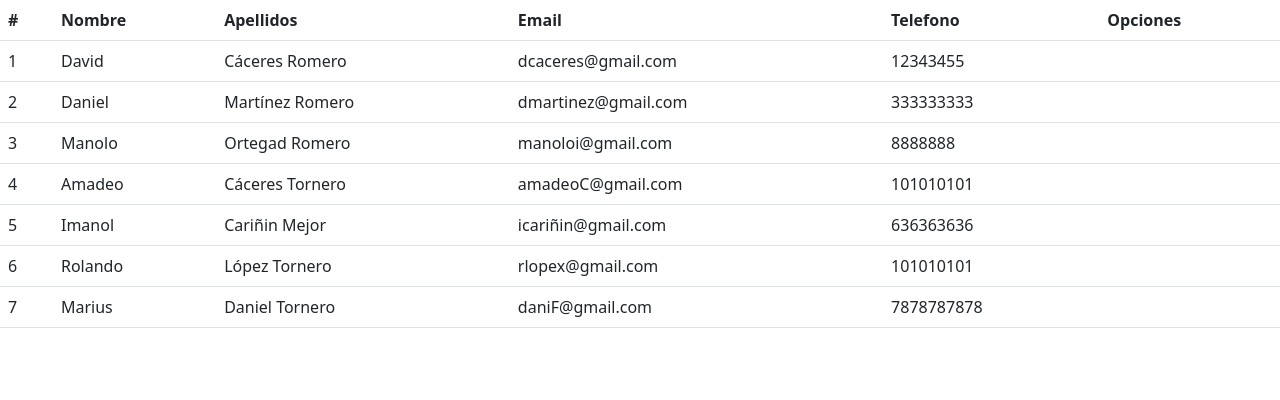
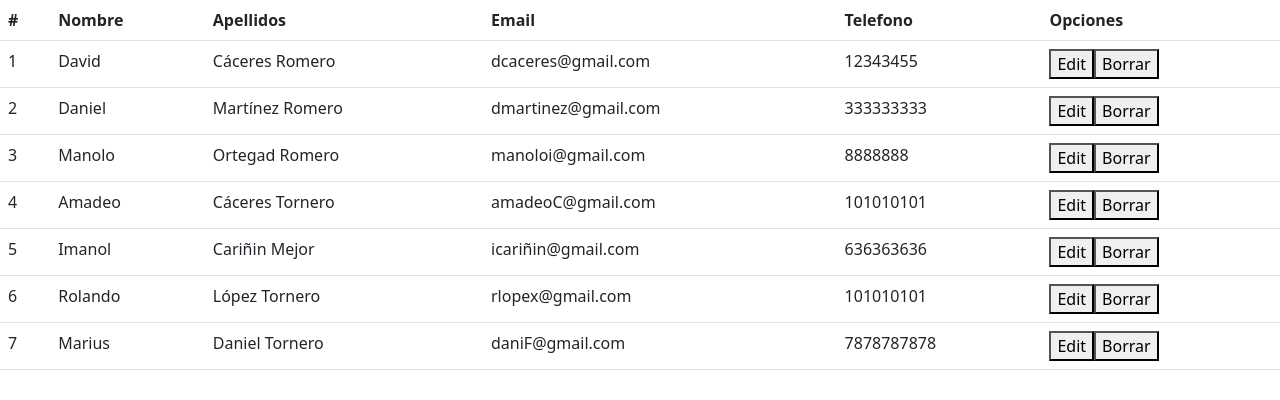
Before and after one commit to davcacrom/App-Empleados, an Angular app: page /cliente/lista in a window 1280 px wide. Shown: the top 400 px of the page. Built offline with nearby package versions, Linux system fonts and the light colour scheme.

Commit message:
lista hecha

```diff
--- a/src/app/cliente/cliente-service.service.ts
+++ b/src/app/cliente/cliente-service.service.ts
@@ -81,6 +81,10 @@ export class ClienteServiceService {
     this.clientes.set(index, c);
   }
 
+  deleteCliente(index:number):void{
+    this.clientes.delete(index);
+  }
+
   getClientes():Map<number,Cliente>{
     return this.clientes;
   }
--- a/src/app/cliente/lista/lista.component.html
+++ b/src/app/cliente/lista/lista.component.html
@@ -18,7 +18,10 @@
           <td>{{cliente.value.apellidos}}</td>
           <td>{{cliente.value.e_mail}}</td>
           <td>{{cliente.value.telefono}}</td>
-          <td></td>
+          <td>
+            <button routerLink="/cliente/edit/{{cliente.key}}">Edit</button>
+            <button (click)="borrarCliente(cliente.key)">Borrar</button>
+          </td>
         </tr>
       </tbody>
     </table>
--- a/src/app/cliente/lista/lista.component.ts
+++ b/src/app/cliente/lista/lista.component.ts
@@ -20,4 +20,18 @@ export class ListaComponent implements OnInit {
 
   }
 
+  editarCliente(key:number){
+
+    console.log(`Editando cliente ${key}`);
+
+
+  }
+
+  borrarCliente(key:number){
+
+    console.log(`Borrando cliente ${key}`);
+    this.servicio.deleteCliente(key);
+
+  }
+
 }
```
